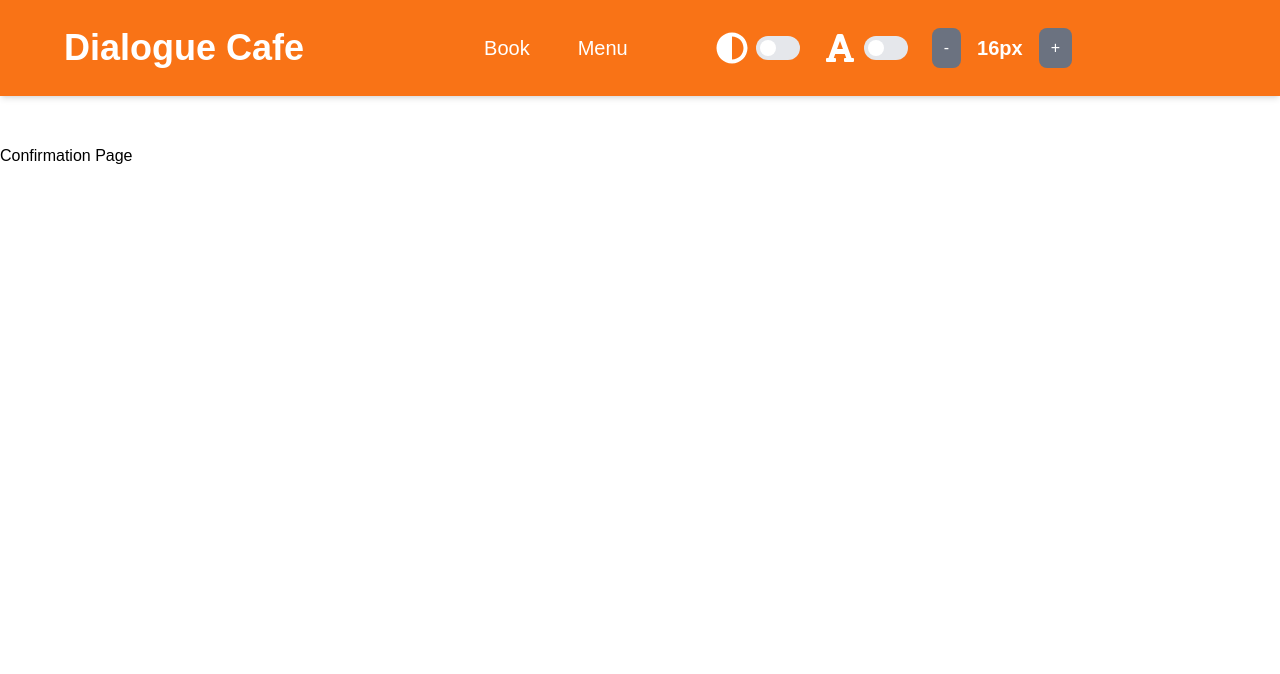
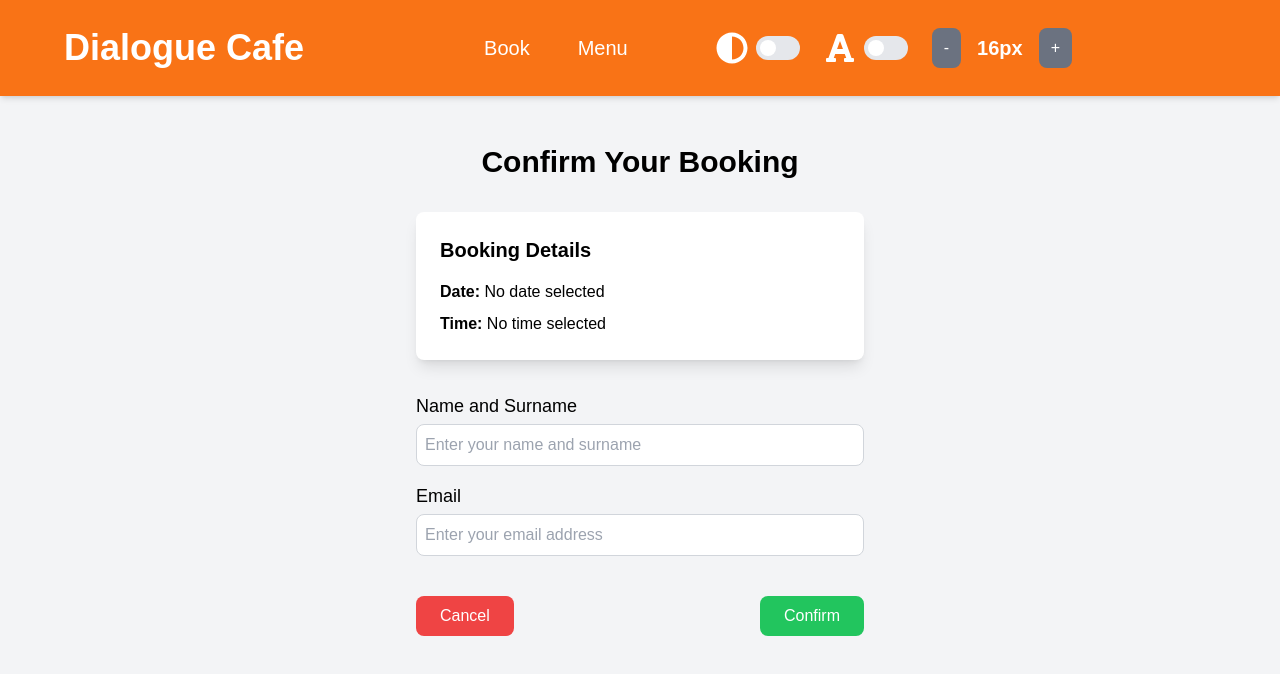
Before and after one commit to nblandos/dialogue-hub, a React (Vite) app in the folder frontend/: page /confirmation in a window 1280 px wide. Shown: the top 674 px of the page. Built offline with nearby package versions, Linux system fonts and the light colour scheme; a web font is replaced by a local one.

Commit message:
added the confirmation page but no relation to backend yet so need to implement the confirm button (#34)
Co-authored-by: Efe Tekin <-replace-all>

```diff
--- a/frontend/src/index.css
+++ b/frontend/src/index.css
@@ -98,15 +98,18 @@
 }
 
 .high-contrast input[type='text'],
+.high-contrast input[type='email'],
 .high-contrast select {
   background-color: #000000;
   color: #fbfbfb;
   border-color: #726a5d;
 }
 
-.high-contrast input[type='text']::placeholder {
+.high-contrast input[type='text']::placeholder,
+.high-contrast input[type='email']::placeholder {
   color: #bcb4a5;
 }
+
 
 /* Revert inversion for media elements
 .high-contrast img,
--- a/frontend/src/pages/booking/ConfirmationPage.jsx
+++ b/frontend/src/pages/booking/ConfirmationPage.jsx
@@ -1,7 +1,120 @@
+import React, { useState } from "react";
+import { useLocation, useNavigate } from "react-router-dom";
+import { format, parseISO } from "date-fns";
+
 function ConfirmationPage() {
+  const location = useLocation();
+  const navigate = useNavigate();
+  const { selectedSlots } = location.state || { selectedSlots: [] };
+
+  // Format the booking details
+  let formattedDate = "No date selected";
+  let formattedTime = "No time selected";
+
+  if (selectedSlots.length) {
+    const [dateStr] = selectedSlots[0].split("T");
+    const times = selectedSlots
+      .map((slot) => parseInt(slot.split("T")[1]))
+      .sort((a, b) => a - b);
+
+    const startTime = `${times[0]}:00`;
+    const endTime = `${times[times.length - 1] + 1}:00`;
+
+    formattedDate = format(parseISO(dateStr), "EEEE, dd MMM yyyy"); // Format to "Tuesday, 28 Jan 2025"
+    formattedTime = `${startTime} - ${endTime}`;
+  }
+
+  const [name, setName] = useState("");
+  const [email, setEmail] = useState("");
+  const [showEmailError, setShowEmailError] = useState(false);
+
+  const validateEmail = (email) => {
+    const emailRegex = /^[^\s@]+@[^\s@]+\.[^\s@]+$/;
+    return emailRegex.test(email);
+  };
+
+  const handleConfirm = () => {
+    if (!validateEmail(email)) {
+      setShowEmailError(true);
+    } else {
+      setShowEmailError(false);
+      // Confirmation logic to be implemented
+      console.log("Confirm booking logic should be implemented.");
+    }
+  };
+
   return (
-    <div className="pt-36">
-      <h1>Confirmation Page</h1>
+    <div className="min-h-screen bg-gray-100 pt-36 p-6 flex flex-col items-center">
+      <h1 className="text-3xl font-bold mb-8 text-center">Confirm Your Booking</h1>
+
+      {/* Booking Details Box */}
+      <div className="bg-white shadow-lg rounded-lg p-6 w-full max-w-md mb-8">
+        <h2 className="text-xl font-semibold mb-4">Booking Details</h2>
+        <div className="space-y-2">
+          <p>
+            <span className="font-bold">Date:</span> {formattedDate}
+          </p>
+          <p>
+            <span className="font-bold">Time:</span> {formattedTime}
+          </p>
+        </div>
+      </div>
+
+      {/* Input Fields */}
+      <div className="w-full max-w-md">
+        {/* Name and Surname Input */}
+        <div className="mb-4">
+          <label htmlFor="name" className="block text-lg font-medium mb-1">
+            Name and Surname
+          </label>
+          <input
+            id="name"
+            type="text"
+            placeholder="Enter your name and surname"
+            className="w-full border border-gray-300 rounded-lg p-2"
+            value={name}
+            onChange={(e) => setName(e.target.value)}
+          />
+        </div>
+
+        {/* Email Input */}
+        <div className="mb-4">
+          <label htmlFor="email" className="block text-lg font-medium mb-1">
+            Email
+          </label>
+          <input
+            id="email"
+            type="email"
+            placeholder="Enter your email address"
+            className={`w-full border ${
+              showEmailError ? "border-red-500" : "border-gray-300"
+            } rounded-lg p-2`}
+            value={email}
+            onChange={(e) => setEmail(e.target.value)}
+          />
+          {showEmailError && (
+            <p className="text-red-500 text-sm mt-1">
+              Please enter a valid email address.
+            </p>
+          )}
+        </div>
+      </div>
+
+      {/* Buttons */}
+      <div className="flex justify-between w-full max-w-md mt-6">
+        <button
+          className="bg-red-500 text-white py-2 px-6 rounded-lg hover:bg-red-600"
+          onClick={() => navigate("/")} // Navigate to homepage
+        >
+          Cancel
+        </button>
+        <button
+          className="bg-green-500 text-white py-2 px-6 rounded-lg hover:bg-green-600"
+          onClick={handleConfirm} // Handle confirm logic
+        >
+          Confirm
+        </button>
+      </div>
     </div>
   );
 }
```
